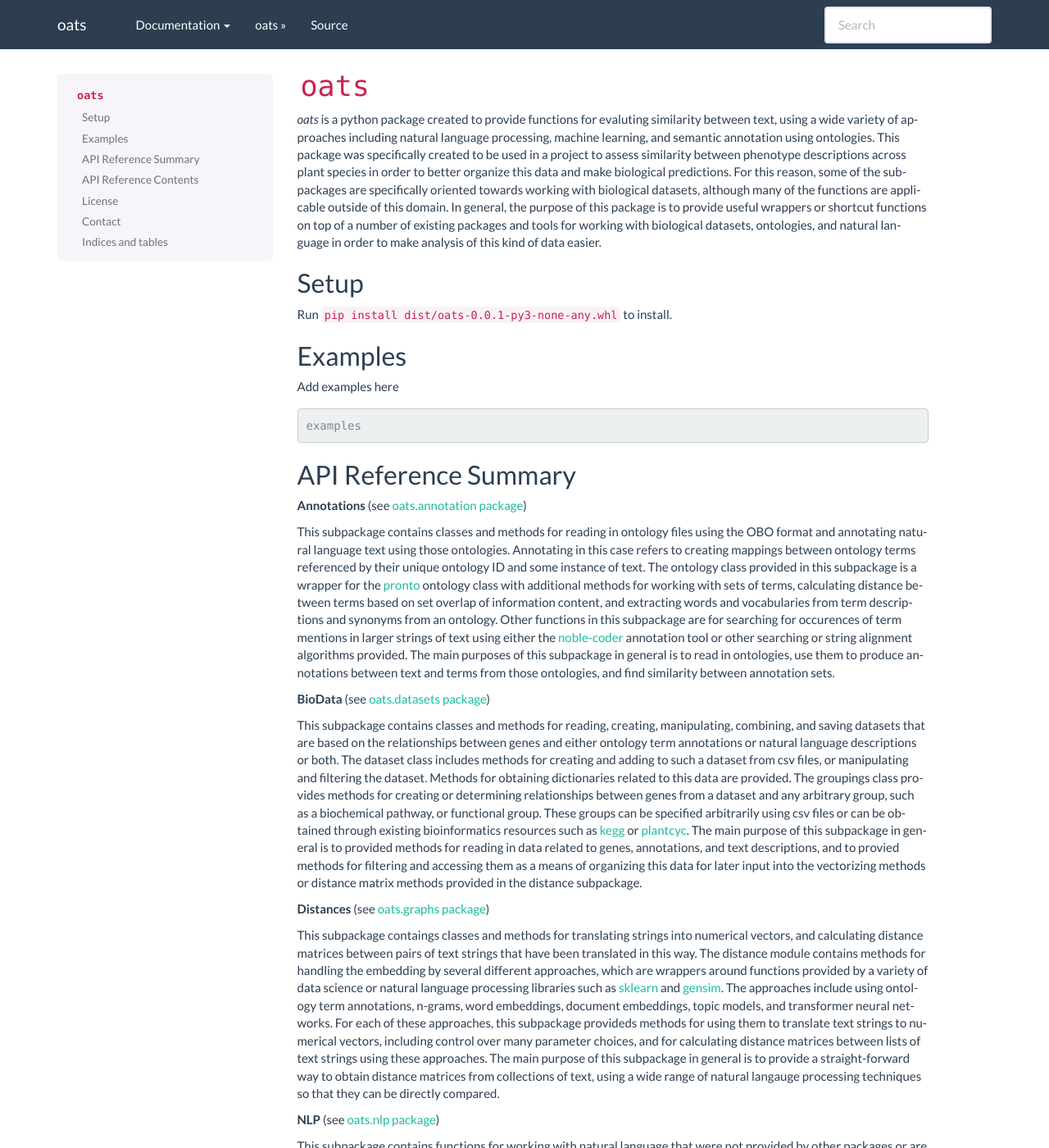
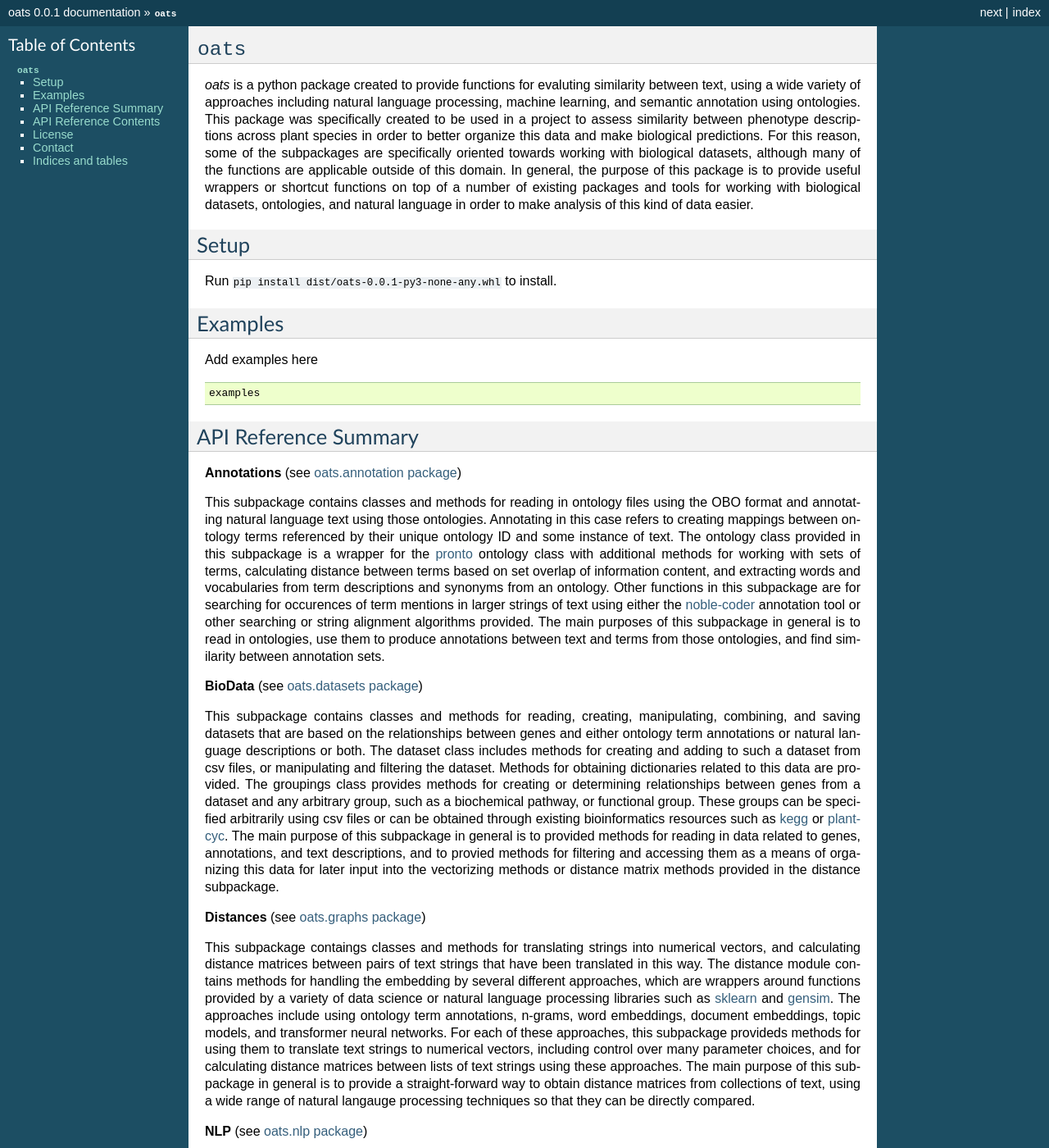
Before and after one commit to irbraun/oats, a Sphinx documentation site: the page built from docs/source/index.rst, in a window 1280 px wide and 1400 px high. Shown: the whole window at 82% size. Built offline with Sphinx 7.4.7, drawn with Linux system fonts in a browser that asks for light colours; some of the changed text lies outside the part shown.

Commit message:
updating docs theme

```diff
--- a/docs/source/conf.py
+++ b/docs/source/conf.py
@@ -98,7 +98,8 @@ exclude_patterns = []
 # The theme to use for HTML and HTML Help pages.  See the documentation for
 # a list of builtin themes.
 #
-html_theme = 'bootstrap'
+html_theme = 'default'
+#html_theme = 'bootstrap'
 #html_theme = 'alabaster'
 
 # Theme options are theme-specific and customize the look and feel of a theme
```
